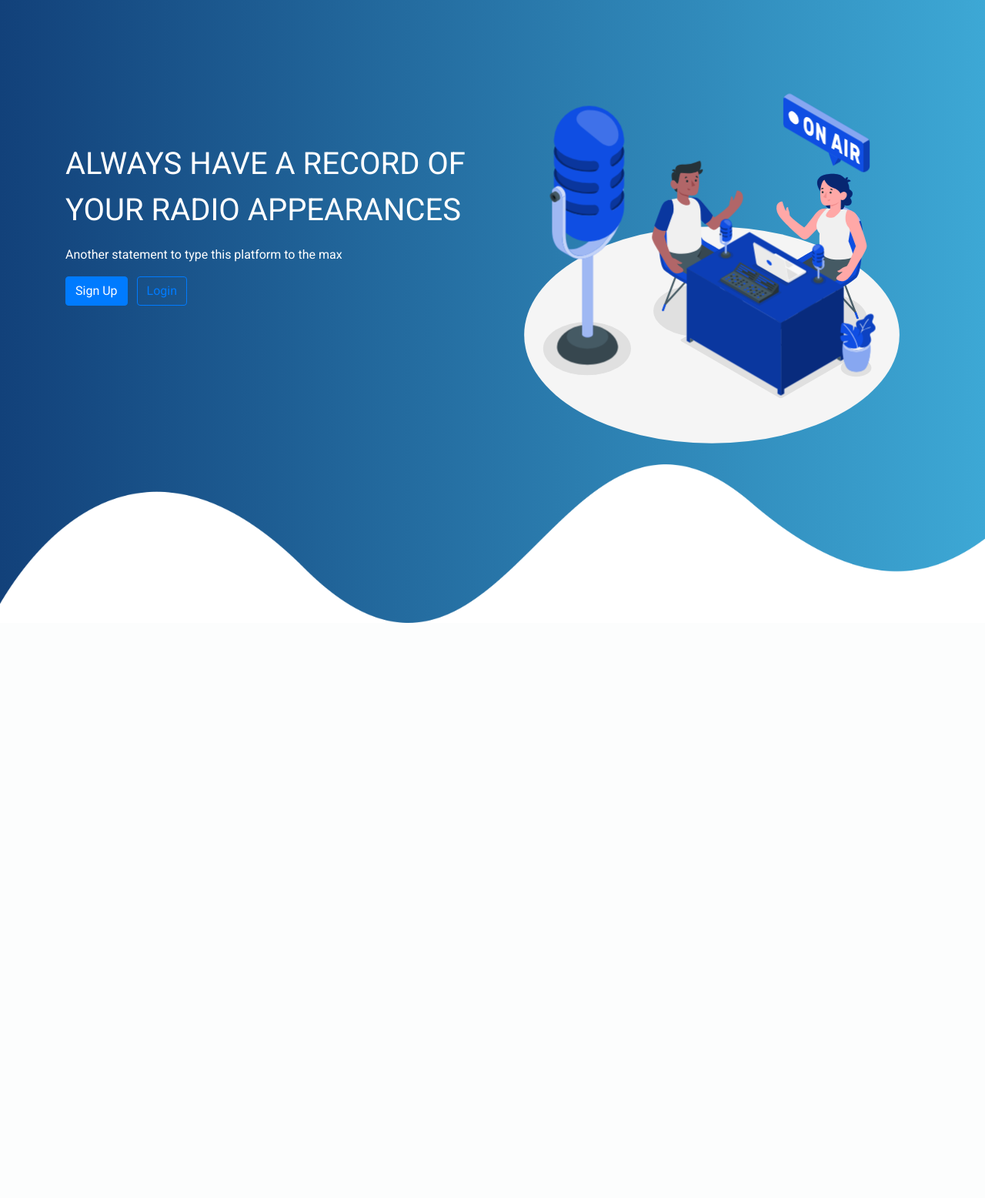
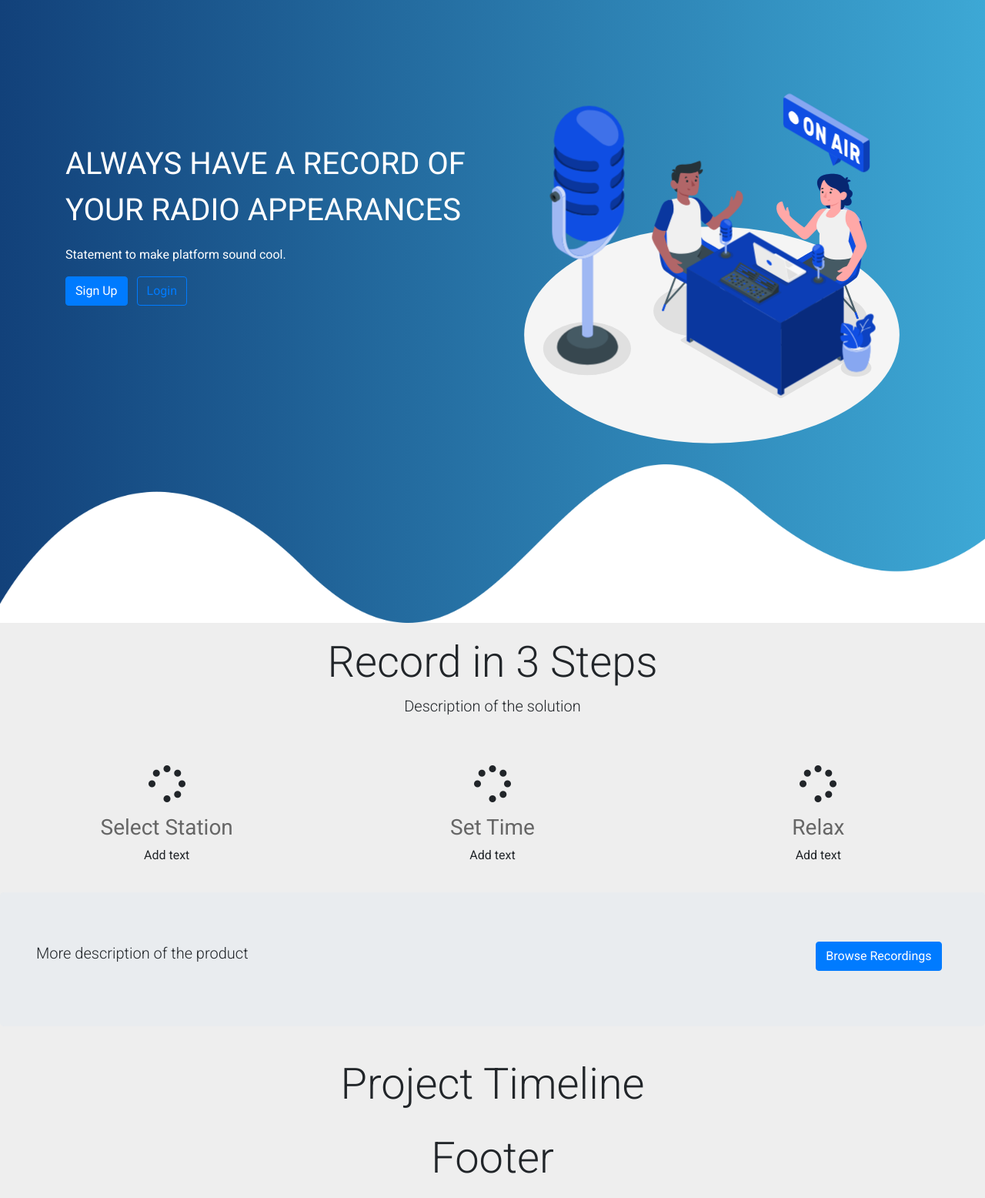
Before and after one commit to lps116/radio_recording_app, a Django app: page / in a window 1280 px wide. Shown: the part 57-1613 px from the top of the page at 77% size. Before the commit the page ends 866 px from the top, so only its background shows below. Run offline with Django 3.2, Linux system fonts and the light colour scheme; parts of the project's set-up code (start-up, migrations or seed data) failed here and were passed over; some libraries are stand-ins or nearby versions.

Commit message:
additions to homepage

```diff
--- a/home/templates/home/home.html
+++ b/home/templates/home/home.html
@@ -7,7 +7,7 @@
     <div class="row">
       <div class="col-md-6 title-div-margin">
         <p class="promo-title">ALWAYS HAVE A RECORD OF YOUR RADIO APPEARANCES</p>
-        <p>Another statement to type this platform to the max</p>
+        <p>Statement to make platform sound cool.</p>
         {% if not user.is_authenticated %}
         <a href="{% url 'register' %}"><button class="btn btn-primary mr-2">Sign Up</button></a>
         <a href="{% url 'login' %}"><button class="btn btn-outline-primary">Login</button></a>
@@ -24,5 +24,74 @@
   <img src="{% static 'images/wave.png' %}" class="bottom-img">
 </section>
 
-<script type='text/javascript'>document.addEventListener('DOMContentLoaded', function () {window.setTimeout(document.querySelector('svg').classList.add('animated'),1000);}</script>
+<section class="mt-2">
+  <div class="container-fluid padding">
+    <div class="row welcome text-center">
+      <div class="col-12">
+        <h1 class="display-4">Record in 3 Steps</h1>
+      </div>
+      <hr>
+      <div class="col-12">
+        <p class="lead">Description of the solution</p>
+      </div>
+    </div>
+  </div>
+
+  <div class="container-fluid padding">
+    <div class="row text-center padding">
+      <div class="col-xs-12 col-sm-6 col-md-4">
+        <i class="fa fa-spinner fa-pulse fa-3x fa-fw"></i>
+        <h3>Select Station</h3>
+        <p>Add text</p>
+      </div>
+      <div class="col-xs-12 col-sm-6 col-md-4">
+        <i class="fa fa-spinner fa-pulse fa-3x fa-fw"></i>
+        <h3>Set Time</h3>
+        <p>Add text</p>
+      </div>
+      <div class="col-xs-12 col-md-4">
+        <i class="fa fa-spinner fa-pulse fa-3x fa-fw"></i>
+        <h3>Relax</h3>
+        <p>Add text</p>
+      </div>
+    </div>
+  </div>
+</section>
+
+<section>
+  <div class="container-fluid">
+    <div class="row jumbotron">
+      <div class="col-xs-12 col-sm-12 col-md-9 col-lg-9 col-xl-10">
+        <p class="lead">More description of the product</p>
+      </div>
+      <div class="col-xs-12 col-sm-12 col-md-3 col-lg-9 col-xl-2">
+        <a href="{% url 'recordings' %}"><button class="btn btn-primary">Browse Recordings</button></a>
+      </div>
+    </div>
+  </div>
+</section>
+
+<section>
+  <div class="container-fluid padding">
+    <div class="row welcome text-center">
+      <div class="col-12">
+        <h1 class="display-4">Project Timeline</h1>
+      </div>
+     </div>
+  </div>
+</section>
+
+<section>
+  <div class="container-fluid padding">
+    <div class="row welcome text-center">
+      <div class="col-12">
+        <h1 class="display-4">Footer</h1>
+      </div>
+     </div>
+  </div>
+</section>
+
+
+<script type='text/javascript'>document.addEventListener('DOMContentLoaded', function () {window.setTimeout(document.querySelector('svg').classList.add('animated'),1000);}
+</script>
 {% endblock %}
--- a/static/css/base.css
+++ b/static/css/base.css
@@ -228,4 +228,14 @@ body {
   border-radius: 0px;
 }
 
-/*Sign Up Form*/
+
+/*HOMEPAGE BACKGROUND*/
+
+.white-background {
+  background-color: #FFFFFF !important;
+}
+
+.fa-spinner {
+  font-size: 4em;
+  margin: 1rem;
+}
```
Also changed, not shown: 1 other file.
